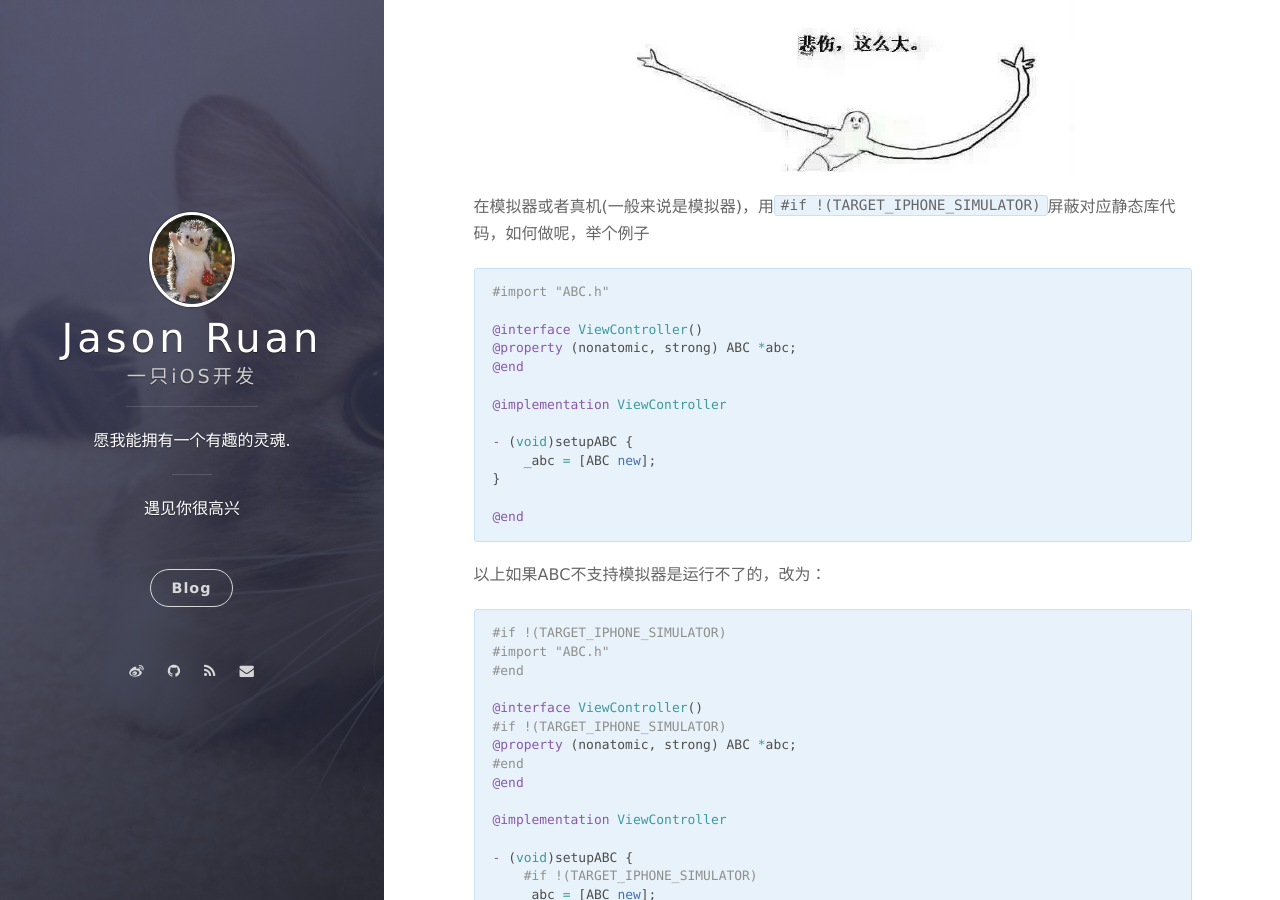
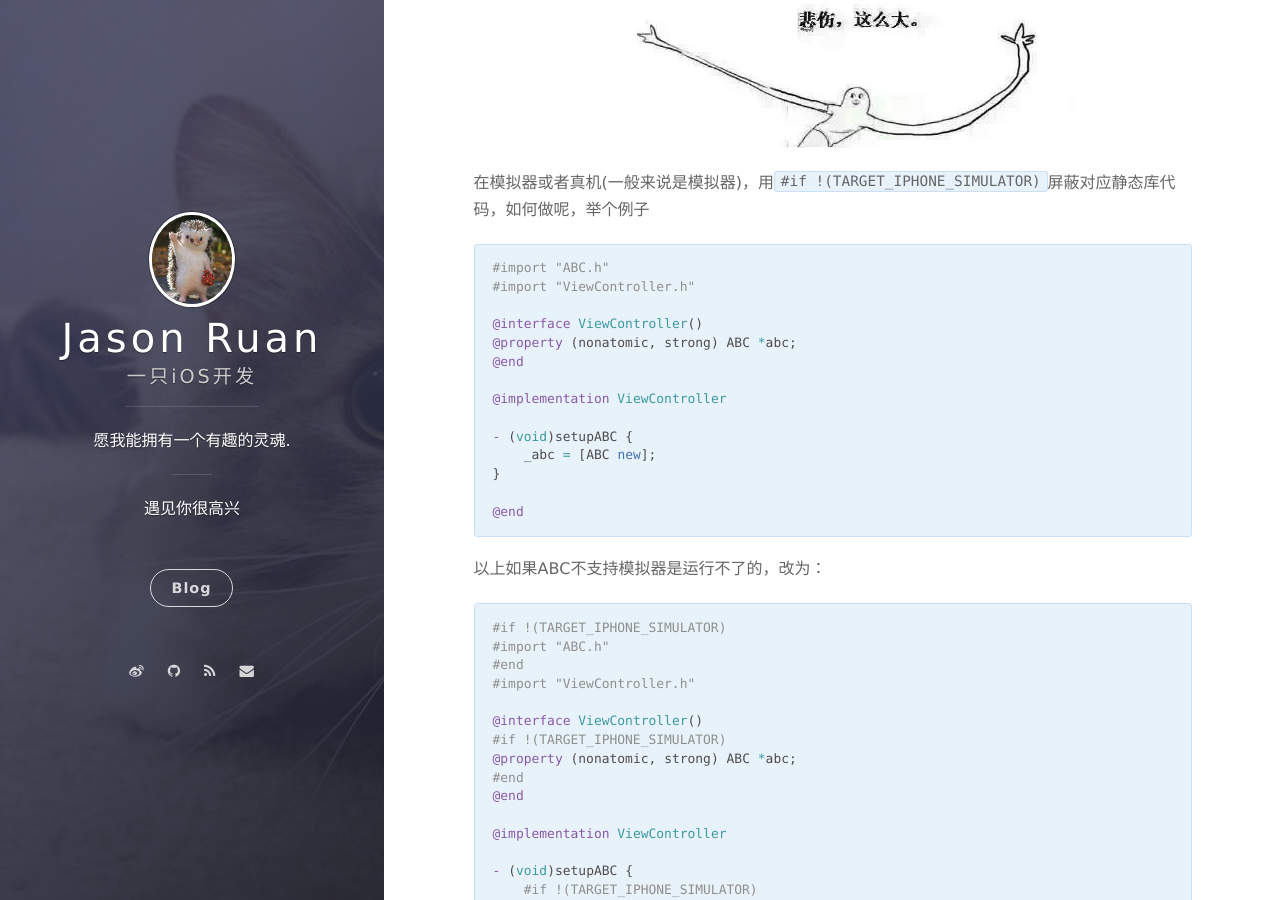
Before and after one commit to JasonMR7/JasonMR7.github.io, a Jekyll site: the page built from _posts/2018-04-03-如何让Xcode支持模拟器.md, in a window 1280 px wide and 900 px high, scrolled down 3553 px. Built offline with Jekyll 4.4.1, drawn with Linux system fonts in a browser that asks for light colours; nearby versions of some CDN libraries; comment, search, counter and statistics services are not loaded.

Commit message:
如何让Xcode支持模拟器

````diff
--- a/_posts/2018-04-03-如何让Xcode支持模拟器.md
+++ b/_posts/2018-04-03-如何让Xcode支持模拟器.md
@@ -24,7 +24,7 @@ date: 2018-04-03 18:49:00.000000000 +09:00
 
 怎么看自己写的.framework或者.a文件支持了什么架构呢？
 
-#####.a文件
+##### .a文件
 
 终端输入`lipo -info xxx.a`
 
@@ -143,6 +143,7 @@ lipo -create 模拟器xxx文件路径 真机xxx文件路径 -output 合并xxx文
 
 ```objective-c
 #import "ABC.h"
+#import "ViewController.h"
 
 @interface ViewController()
 @property (nonatomic, strong) ABC *abc;
@@ -167,6 +168,7 @@ lipo -create 模拟器xxx文件路径 真机xxx文件路径 -output 合并xxx文
 #if !(TARGET_IPHONE_SIMULATOR)
 #import "ABC.h"
 #end
+#import "ViewController.h"
 
 @interface ViewController()
 #if !(TARGET_IPHONE_SIMULATOR)
````
